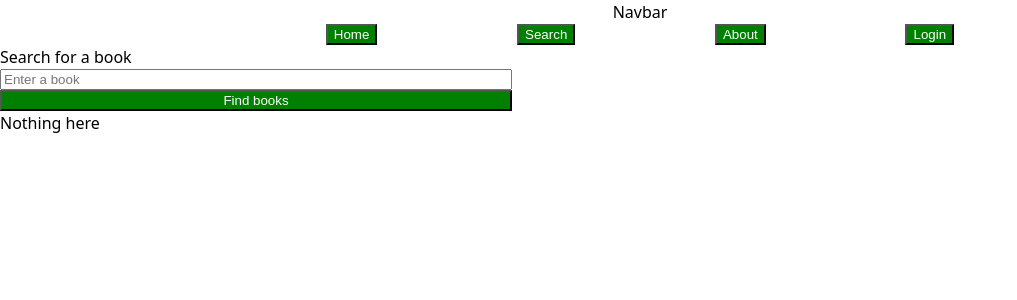
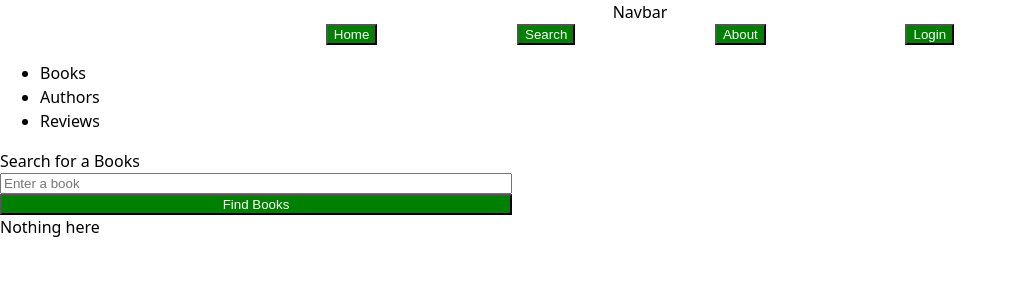
Before and after one commit to SamWilk/Great-Books, a React (Vite) app in the folder Great-Books-UI/: page /search in a window 1280 px wide. Shown: the top 300 px of the page, without its empty margins (0-1017 px from the left). Built offline with nearby package versions, Linux system fonts and the light colour scheme.

Commit message:
Adding tabs on search and need to add infinite scroll

```diff
--- a/Great-Books-UI/package.json
+++ b/Great-Books-UI/package.json
@@ -16,6 +16,7 @@
     "react-dom": "^19.0.0",
     "react-redux": "^9.2.0",
     "react-router-dom": "^7.3.0",
+    "react-tabs": "^6.1.0",
     "yup": "^1.6.1"
   },
   "devDependencies": {
--- a/Great-Books-UI/src/pages/search/search.jsx
+++ b/Great-Books-UI/src/pages/search/search.jsx
@@ -3,6 +3,7 @@ import CustomButton from "../../components/customButton/customButton";
 import useBookSearch from "./searchBooks";
 import { useState } from "react";
 import * as Yup from "yup";
+import { Tab, Tabs, TabList, TabPanel } from "react-tabs";
 
 const validationSchema = Yup.object({
   bookTitle: Yup.string()
@@ -15,14 +16,22 @@ const Search = () => {
   const [page, setPage] = useState(1);
   const [books, setBooks] = useState({ BookCount: 0, BookArray: [] });
   const [offset, setOffset] = useState(0);
-  const [newSubmit, setNewSubmit] = useState(true);
+  const [searchValue, setSearchValue] = useState("");
 
   const handleSubmit = async (values, { setSubmitting }) => {
+    switch (values.searchSet) {
+      case "Books":
+        return findBooksAPI(values, setSubmitting, values.newSubmit);
+      default:
+        return null;
+    }
+  };
+
+  const findBooksAPI = async (values, setSubmitting, newSubmit) => {
     setSubmitting(true);
     if (newSubmit) {
-      console.log(values.bookTitle);
       setBooks(await searchBook(values.bookTitle, values.limit, 0));
-      setNewSubmit(false);
+      setSearchValue(values.bookTitle);
     } else {
       setOffset(20 * page);
       const newBooks = await searchBook(
@@ -37,7 +46,6 @@ const Search = () => {
         BookArray: [...prevBooks.BookArray, ...newBooks], // Append newBooks to BookArray
       }));
     }
-
     setSubmitting(false);
   };
 
@@ -45,24 +53,26 @@ const Search = () => {
     return `https://covers.openlibrary.org/b/id/${coverID}-S.jpg`;
   };
 
+  // change this to be an infinite scroll component rather than paging it, makes it feel better
+  const SearchItems = (props) => {
     return (
-    <>
       <div>
-        <div>Search for a book</div>
-        <div>
+        <div>Search for a {props.search}</div>
         <Formik
           initialValues={{
             bookTitle: "",
             page: page,
             limit: 20,
             offset: offset,
+            searchSet: props.search,
           }}
           validationSchema={validationSchema}
           validateOnChange={false}
           validateOnBlur={false}
+          enableReinitialize={true}
           onSubmit={handleSubmit}
         >
-            {({ isSubmitting }) => (
+          {({ isSubmitting, setFieldValue }) => (
             <Form className="login-form">
               <div>
                 <ErrorMessage
@@ -81,10 +91,10 @@ const Search = () => {
                 type="submit"
                 disabled={isSubmitting}
                 OnClick={() => {
-                    setNewSubmit(true);
+                  setFieldValue("newSubmit", true);
                 }}
               >
-                  {isSubmitting ? "Searching" : "Find books"}
+                {isSubmitting ? "Searching" : `Find ${props.search}`}
               </CustomButton>
 
               <div>
@@ -94,20 +104,7 @@ const Search = () => {
                   books.BookArray.map((e, idx) => {
                     return (
                       <div key={idx}>
-                          {e.CoverID != undefined ? (
-                            <>
-                              {e.Title}: {e.Author}
-                              <img
-                                key={idx}
-                                src={getCoverURL(e.CoverID)}
-                                alt="Book Cover"
-                                width={30}
-                                height={45}
-                              />{" "}
-                            </>
-                          ) : (
-                            <></>
-                          )}
+                        {findDisplayItem(props.search, e, idx)}
                       </div>
                     );
                   })
@@ -116,22 +113,82 @@ const Search = () => {
                 )}
               </div>
 
-                {books.BookArray.length != 0 ? (
+              {books.BookArray.length !== 0 ? (
+                books.BookArray.length < books.BookCount ? (
                   <CustomButton
                     type="submit"
-                    OnClick={() => {
+                    onClick={() => {
                       setPage(page + 1);
+                      setFieldValue("bookTitle", searchValue);
+                      setFieldValue("newSubmit", false);
                     }}
                   >
                     Next Page
                   </CustomButton>
-                ) : (
-                  <></>
-                )}
+                ) : null
+              ) : null}
             </Form>
           )}
-          </Formik>{" "}
+        </Formik>
       </div>
+    );
+  };
+
+  const findDisplayItem = (searchType, item, idx) => {
+    switch (searchType) {
+      case "Books":
+        return item.CoverID !== undefined ? (
+          <>
+            {item.Title}: {item.Author}
+            <img
+              key={idx}
+              src={getCoverURL(item.CoverID)}
+              alt="Book Cover"
+              width={30}
+              height={45}
+            />
+          </>
+        ) : null;
+      case "Author":
+        return item.CoverID !== undefined ? (
+          <>
+            {item.Title}: {item.Author}
+            <img
+              key={idx}
+              src={getCoverURL(item.CoverID)}
+              alt="Book Cover"
+              width={30}
+              height={45}
+            />
+          </>
+        ) : null;
+      default:
+        return null;
+    }
+  };
+
+  return (
+    <>
+      <div>
+        <Tabs>
+          <TabList>
+            <Tab>Books</Tab>
+            <Tab>Authors</Tab>
+            <Tab>Reviews</Tab>
+          </TabList>
+
+          <TabPanel>
+            <SearchItems search="Books" />
+          </TabPanel>
+          <TabPanel>
+            <h2>About Us</h2>
+            <p>Learn more about our company and team.</p>
+          </TabPanel>
+          <TabPanel>
+            <h2>Contact Us</h2>
+            <p>Feel free to reach out via email or phone.</p>
+          </TabPanel>
+        </Tabs>
       </div>
     </>
   );
```
Also changed, not shown: Great-Books-UI/src/pages/search/searchAuthor.js (added, +64 -0 lines), 1 other file (tests, documents, lock files or other folders). Lines whose indentation alone changed are shown as unchanged.
